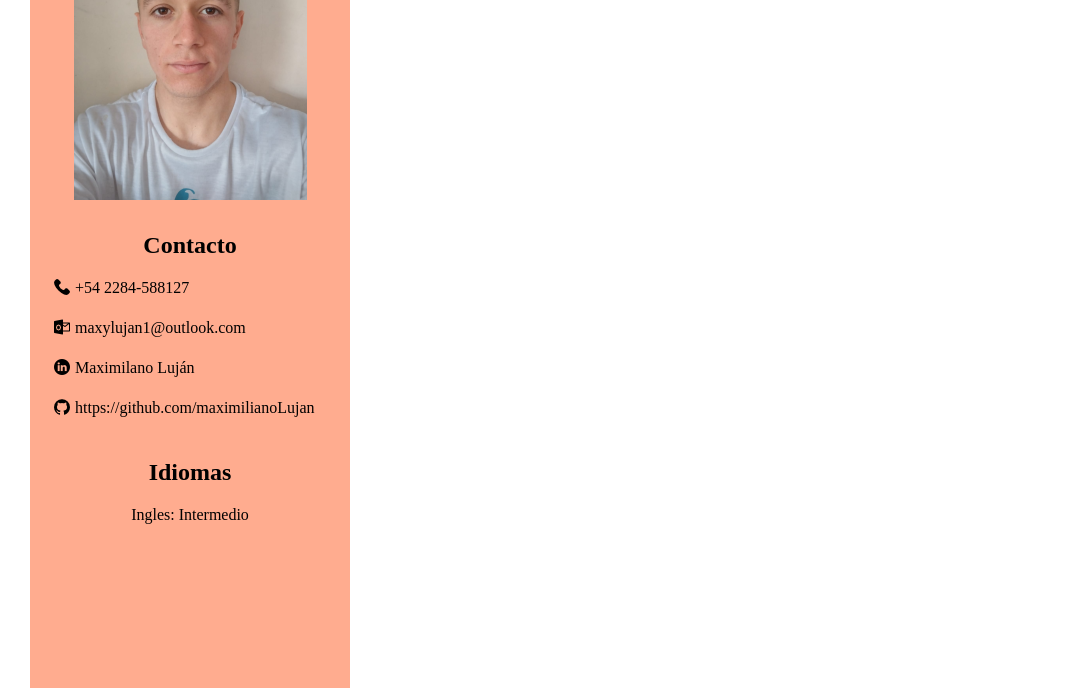
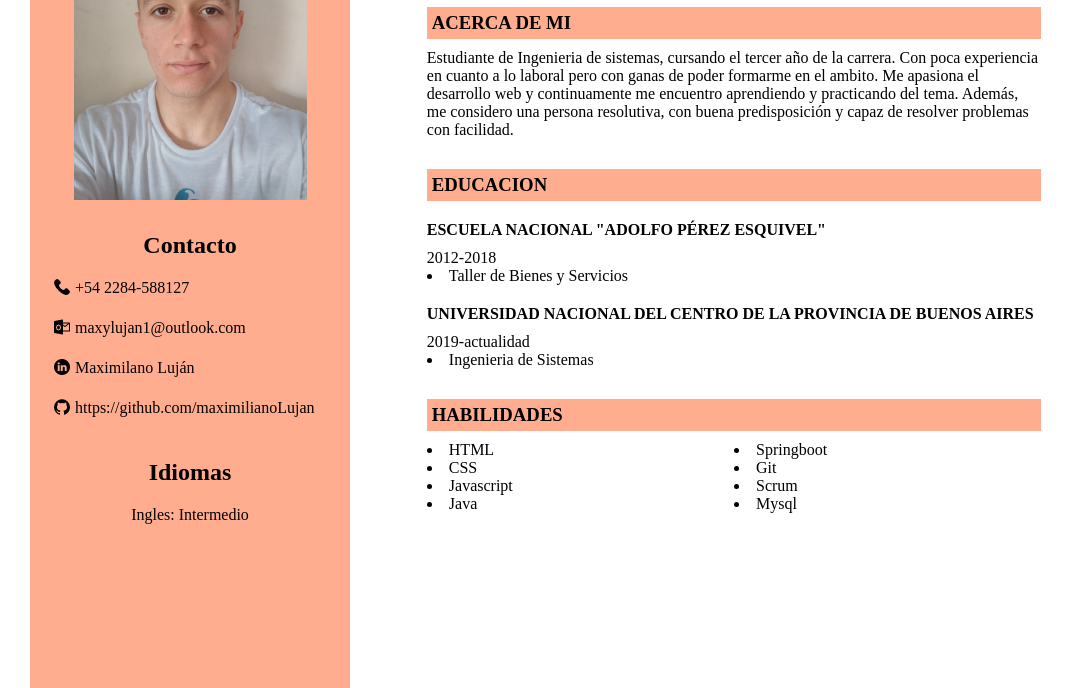
Before and after one commit to maximilianoLujan/HTML-Y-CSS, a plain HTML site: page Otros Ejercicios (Mayor complejidad)/Mi curriculum con HTML y CSS/index.html in a window 1280 px wide. Shown: the part 112-800 px from the top of the page, without its empty margins (0-1074 px from the left). Drawn offline with Linux system fonts and the light colour scheme.

Commit message:
Agregando apartado de habilidades

```diff
--- a/Otros Ejercicios (Mayor complejidad)/Mi curriculum con HTML y CSS/index.html
+++ b/Otros Ejercicios (Mayor complejidad)/Mi curriculum con HTML y CSS/index.html
@@ -39,17 +39,54 @@
 
         </div>
         <div class="mi__contenedor--2">
-            <div>
-
+            <div class="mi__contenedor--2--1 nombre">
+                <h1 class="nombre--h1" >Maximiliano Lujan</h1>
+                <h3  class="nombre--h3"> Desarrollador Web</h3>
             </div>
-            <div>
-
+            <div class="mi__contenedor--2--1 acerca_de_mi">
+                <h3 class="acerca_de_mi--h3">ACERCA DE MI</h3>
+                <p class="acerca_de_mi--p">Estudiante de Ingenieria de sistemas, cursando el
+                    tercer año de la carrera.
+                    Con poca experiencia en cuanto a lo laboral pero
+                    con ganas de poder formarme en el ambito. Me apasiona el desarrollo web y continuamente me encuentro aprendiendo y practicando del tema.
+                    Además, me considero una persona resolutiva,
+                    con buena predisposición y
+                    capaz de resolver problemas con facilidad.</p>
             </div>
-            <div>
-
+            <div class="mi__contenedor--2--1 educacion">
+                <div class="educacion--div">
+                    <h3 class="educacion--div--h3" >EDUCACION</h3>
+                </div>
+                <div class="educacion--div">
+                    <h4>ESCUELA NACIONAL "ADOLFO PÉREZ ESQUIVEL"</h4>
+                        <p>2012-2018</p>
+                        <li>Taller de Bienes y Servicios</li>
+                </div>
+                <div class="educacion--div">
+                    <h4>UNIVERSIDAD NACIONAL DEL CENTRO DE
+                        LA PROVINCIA DE BUENOS AIRES</h4>
+                        <p>2019-actualidad</p>
+                        <li>Ingenieria de Sistemas</li>
+                </div>
             </div>
-            <div>
-
+            <div class="mi__contenedor--2--1 habilidades">
+                <div class="habilidades--div">
+                    <h3 class="habilidades--div--h3">HABILIDADES</h3>
+                </div>
+                <div class="habilidades--div--grid">
+                    <div>
+                        <li class="habilidades--div--li">HTML</li>
+                        <li class="habilidades--div--li">CSS</li>
+                        <li class="habilidades--div--li">Javascript</li>
+                        <li class="habilidades--div--li">Java</li>
+                    </div>
+                    <div>
+                        <li class="habilidades--div--li">Springboot</li>
+                        <li class="habilidades--div--li">Git</li>
+                        <li class="habilidades--div--li">Scrum</li>
+                        <li class="habilidades--div--li">Mysql</li>
+                    </div>
+                </div>
             </div>
         </div>
     </div>
--- a/Otros Ejercicios (Mayor complejidad)/Mi curriculum con HTML y CSS/style.scss
+++ b/Otros Ejercicios (Mayor complejidad)/Mi curriculum con HTML y CSS/style.scss
@@ -19,6 +19,9 @@ body{
     background-color: $color_principal;
 }
 .mi__contenedor--2{
+    display: flex;
+    flex-direction: column;
+    align-items: center;
     width: 60vw;
     height: 100vh;
 }
@@ -82,3 +85,63 @@ body{
         display: none;
     }
 }
+//Realizando la parte derecha del cv
+
+//Apartado de nombre y puesto
+.mi__contenedor--2--1{
+    width: 80%;
+    height: min-content;
+    margin: 0;
+    margin-bottom: 10px;
+}
+.nombre{
+    text-align: center;
+}
+.nombre--h1{
+    margin-bottom: 10px;
+}
+.nombre--h3{
+    margin-top: 0;
+    font-weight: 200;
+}
+//Apartado "acerca de mi"
+.acerca_de_mi{
+    display: flex;
+    flex-direction: column;
+}
+.acerca_de_mi--h3{
+    height: min-content;
+    background-color: $color_principal;
+    padding: 5px;
+    margin: 0;
+}
+//Apartado "educacion"
+.educacion--div--h3{
+    height: min-content;
+    background-color: $color_principal;
+    padding: 5px;
+    margin: 0;
+    margin-top: 20px;
+
+}
+.mi__contenedor--2--1 p{
+    margin: 0;
+    margin-top: 10px;
+}
+h4{
+    margin-top: 20px;
+    margin-bottom: 0;
+}
+//Apartado "habilidades"
+.habilidades--div--h3{
+    height: min-content;
+    background-color: $color_principal;
+    padding: 5px;
+    margin: 0;
+    margin-bottom: 10px;
+    margin-top: 20px;
+}
+.habilidades--div--grid{
+    display: grid;
+    grid-template-columns: 50% 50%;
+}
```
Also changed, not shown: Otros Ejercicios (Mayor complejidad)/Mi curriculum con HTML y CSS/style.css, 1 other file.
